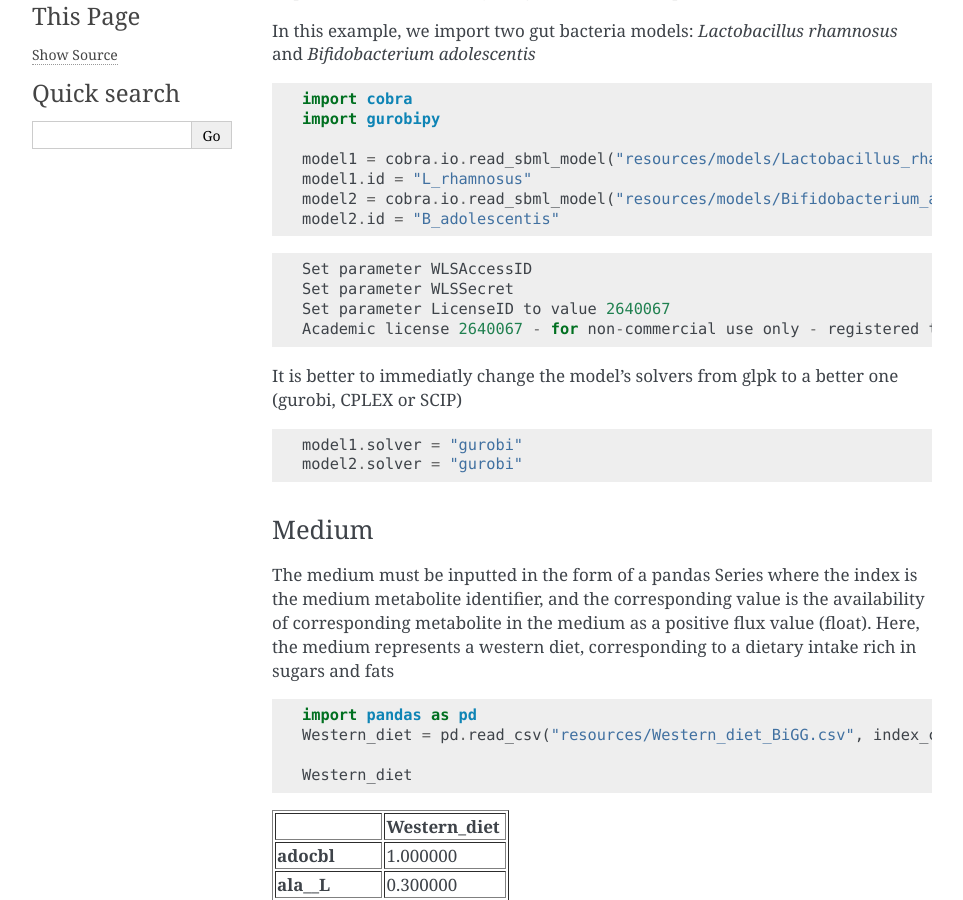
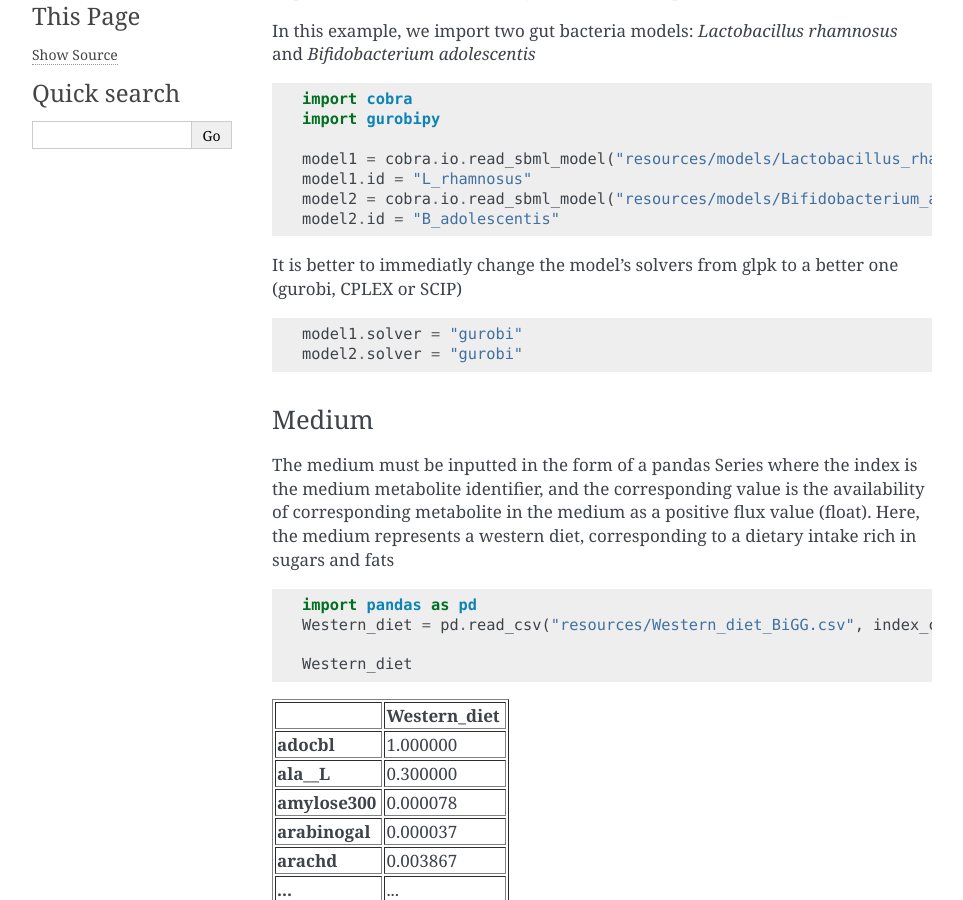
Before and after one commit to Anna-cell/mimeco, a Sphinx documentation site: the page built from doc/Global_usage/Global_usage.rst, in a window 1280 px wide and 900 px high, scrolled down 421 px. Shown: the whole window, without its empty margins (148-1111 px from the left). Built offline with Sphinx 7.4.7, drawn with Linux system fonts in a browser that asks for light colours.

```diff
--- a/doc/Global_usage/Global_usage.rst
+++ b/doc/Global_usage/Global_usage.rst
@@ -26,15 +26,6 @@ rhamnosus* and *Bifidobacterium adolescentis*
     model1.id = "L_rhamnosus"
     model2 = cobra.io.read_sbml_model("resources/models/Bifidobacterium_adolescentis_ATCC_15703.xml")
     model2.id = "B_adolescentis"
-
-
-.. parsed-literal::
-
-    Set parameter WLSAccessID
-    Set parameter WLSSecret
-    Set parameter LicenseID to value 2640067
-    Academic license 2640067 - for non-commercial use only - registered to an___@ls2n.fr
-
 
 It is better to immediatly change the model’s solvers from glpk to a
 better one (gurobi, CPLEX or SCIP)
--- a/pyproject.toml
+++ b/pyproject.toml
@@ -4,7 +4,7 @@ build-backend = "setuptools.build_meta"
 
 [project]
 name = "mimeco"
-version = "0.1.13"
+version = "0.1.14"
 authors = [
     {name = "Anna LAMBERT", email = "anna.lambert@univ-nantes.fr"},
 ]
@@ -16,9 +16,11 @@ classifiers = [
     "License :: OSI Approved :: GNU General Public License v3 or later (GPLv3+)",
     "Operating System :: OS Independent",
 ]
+requires-python = ">=3.12"
 dependencies = [
     "pandas",
     "cobra",
     "scikit-learn",
-    "mocbapy"
+    "mocbapy",
+    "matplotlib"
 ]
```
Also changed, not shown: doc/global_usage_application.ipynb (added).
